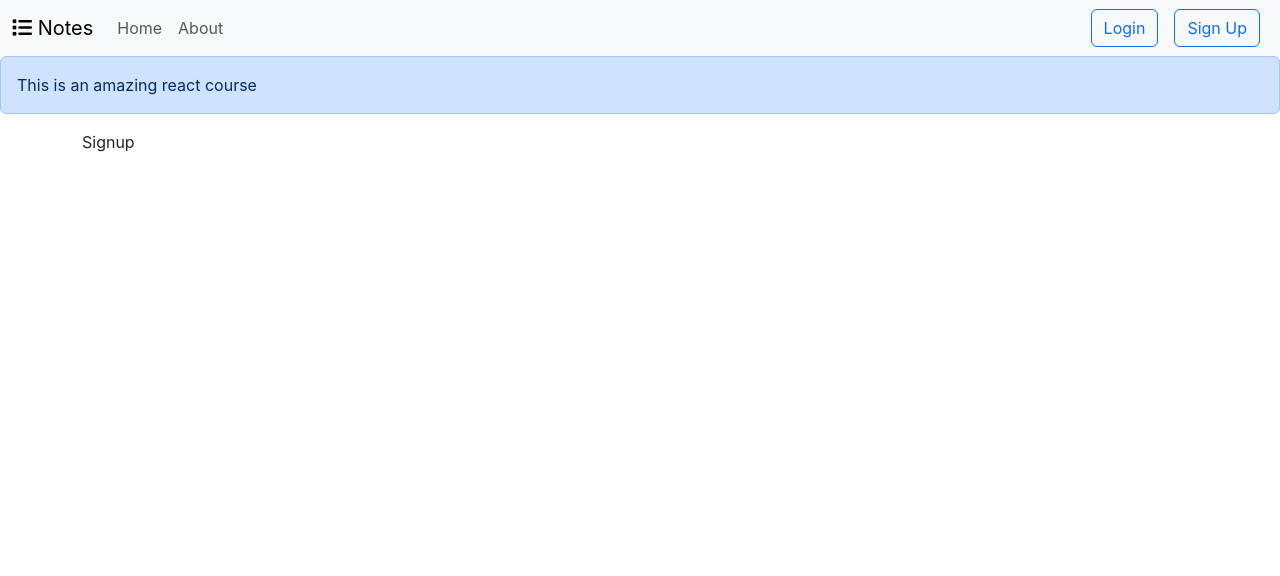
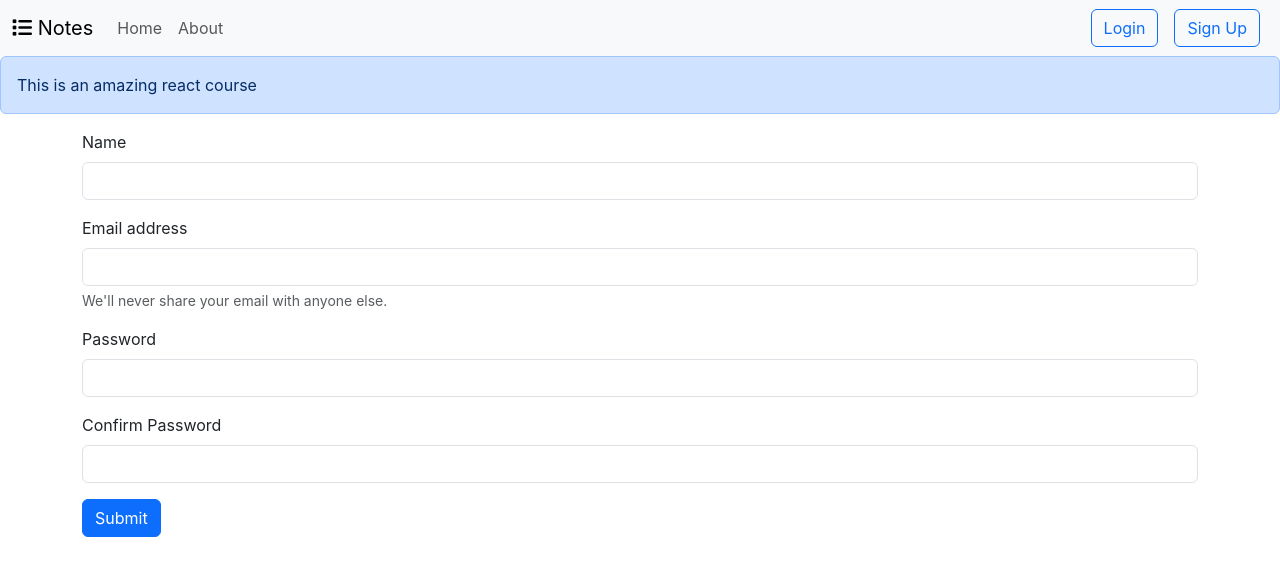
Before and after one commit to Ajinkyabhamre/NotesApp---MERN-stack., a React (Create React App) app: page /signup in a window 1280 px wide. Shown: the top 576 px of the page. Built offline with nearby package versions, Linux system fonts and the light colour scheme.

Commit message:
Adding SignUp Component to iNotebook

```diff
--- a/src/components/Signup.js
+++ b/src/components/Signup.js
@@ -1,9 +1,105 @@
-import React from 'react'
+import React, { useState } from "react";
+import { useNavigate } from "react-router-dom";
 
 const Signup = () => {
+  const [credentials, setCredentials] = useState({
+    name: "",
+    email: "",
+    password: "",
+    cpassword: "",
+  });
+  let navigate = useNavigate();
+  const onChange = (e) => {
+    setCredentials({ ...credentials, [e.target.name]: e.target.value });
+  };
+
+  const handleSubmit = async (e) => {
+    e.preventDefault();
+    const { name, email, password } = credentials;
+    const response = await fetch("http://localhost:3000/api/auth/createuser", {
+      method: "POST",
+      headers: {
+        "Content-Type": "application/json",
+      },
+      body: JSON.stringify({
+        name,
+        email,
+        password,
+      }),
+    });
+    const json = await response.json();
+    console.log(json);
+    if (json.success) {
+      //save the auth token and redirect
+      localStorage.setItem("token", json.authtoken);
+      navigate("/");
+    } else {
+      alert("Invalid Credentials !");
+    }
+  };
   return (
-    <div>Signup</div>
-  )
-}
+    <div>
+      <form onSubmit={handleSubmit}>
+        <div className="mb-3">
+          <label htmlFor="name" className="form-label">
+            Name
+          </label>
+          <input
+            type="text"
+            className="form-control"
+            id="name"
+            aria-describedby="emailHelp"
+            onChange={onChange}
+            name="name"
+          />
+        </div>
+        <div className="mb-3">
+          <label htmlFor="email" className="form-label">
+            Email address
+          </label>
+          <input
+            type="email"
+            className="form-control"
+            id="email"
+            aria-describedby="emailHelp"
+            onChange={onChange}
+            name="email"
+          />
+          <div id="emailHelp" className="form-text">
+            We'll never share your email with anyone else.
+          </div>
+        </div>
+        <div className="mb-3">
+          <label htmlFor="exampleInputPassword1" className="form-label">
+            Password
+          </label>
+          <input minLength={5} required
+            type="password"
+            className="form-control"
+            id="exampleInputPassword1"
+            onChange={onChange}
+            name="password"
+          />
+        </div>
+        <div className="mb-3">
+          <label htmlFor="cpassword" className="form-label">
+            Confirm Password
+          </label>
+          <input minLength={5} required
+            type="password"
+            className="form-control"
+            id="cpassword"
+            onChange={onChange}
+            name="cpassword"
+          />
+        </div>
 
-export default Signup
+        <button type="submit" className="btn btn-primary">
+          Submit
+        </button>
+      </form>
+    </div>
+  );
+};
+
+export default Signup;
```
Also changed, not shown: 1 other file (tests, documents, lock files or other folders).
